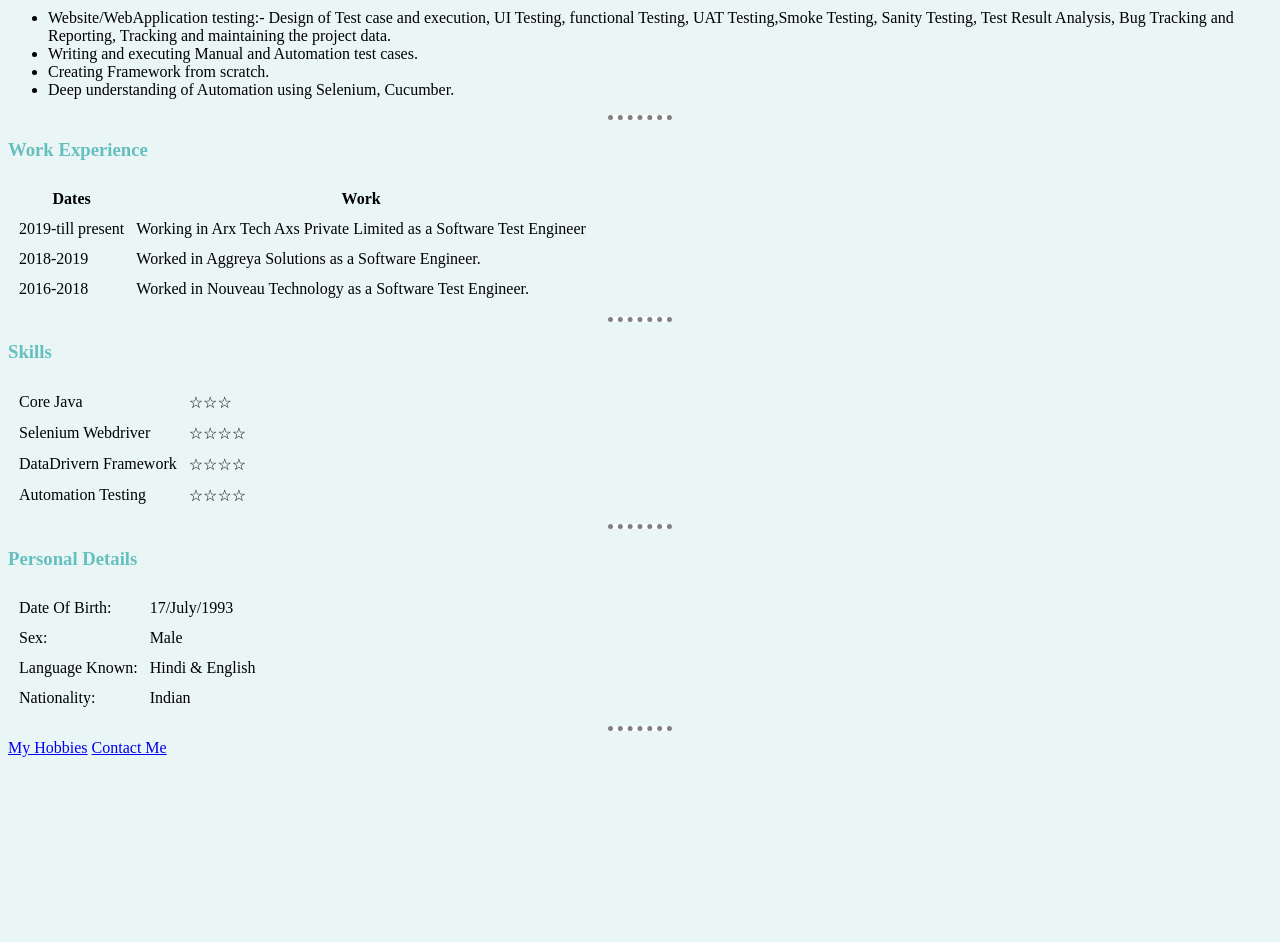
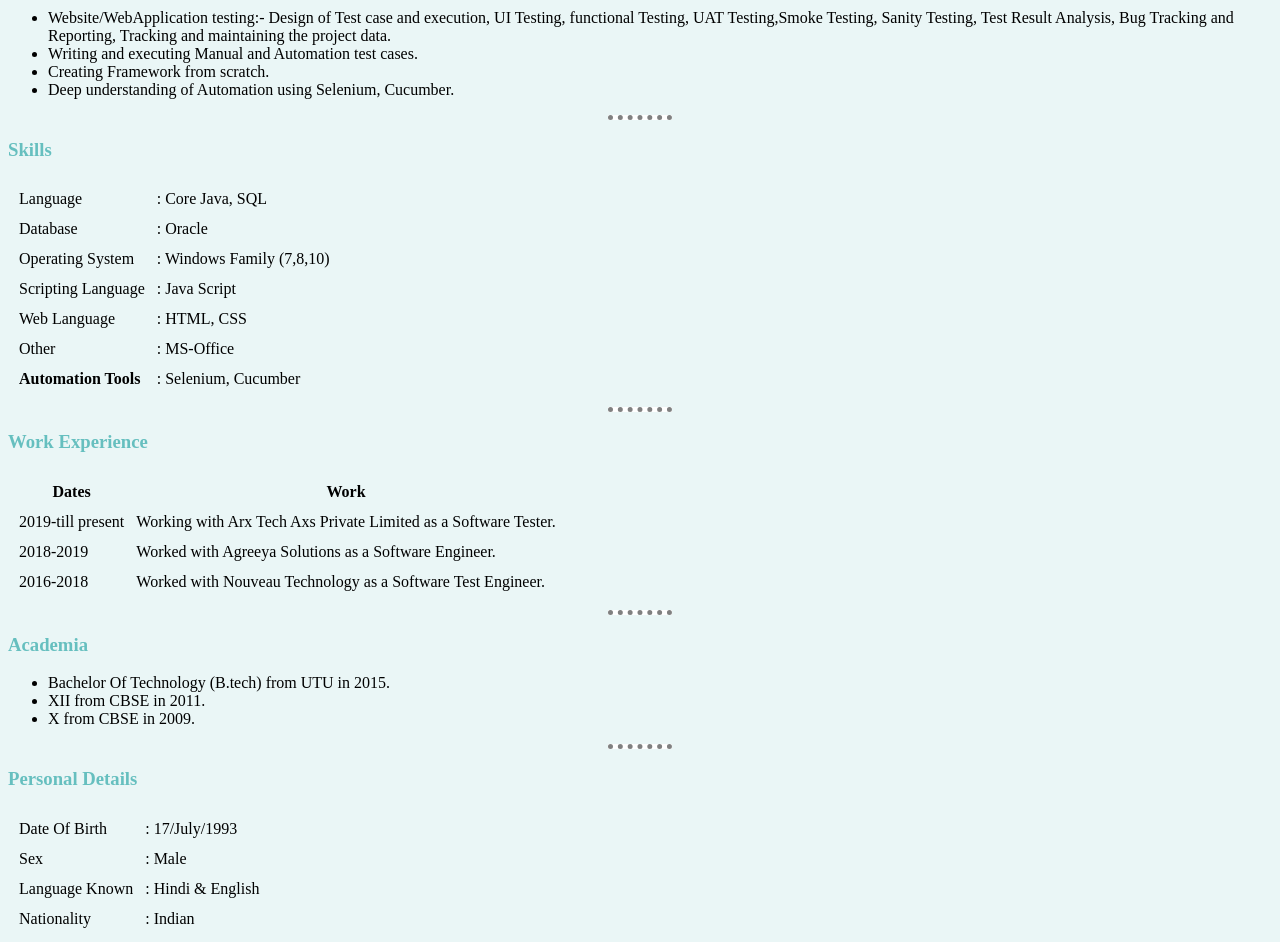
Before and after one commit to ojasvii/cv, a plain HTML site: page index.html in a window 1280 px wide. Shown: the part 780-1722 px from the top of the page. Before the commit the page ends 1545 px from the top, so only its background shows below. Drawn offline with Linux system fonts and the light colour scheme.

Commit message:
Change sin skill and images , css

```diff
--- a/css/styles.css
+++ b/css/styles.css
@@ -18,3 +18,6 @@ h1{
 h3{
   color: #66BFBF;
 }
+.contact-me{
+  font-size: 1.5rem;
+}
--- a/index.html
+++ b/index.html
@@ -10,14 +10,14 @@
       <tr>
         <td><img src="images/Ojasvii.png" alt="love"></td>
         <td><h1>Ojasvii Pratap Singh</h1>
-          <p><em>I am an <strong><a href="https://www.google.com/"> QA Engineer.</a></strong></em></p>
+          <p><em>I am an <strong><a href="https://www.google.com/"> Software Test Engineer.</a></strong></em></p>
           <p>Seeking a challenging job in Information Technology industry to utilize my knowledge
             and skills and earn a job which provides me job satisfaction and
             self-development and help me achieve personal as well as organization goals.</p></td>
       </tr>
     </table>
     <hr>
-    <h3>Profile Summary</h3>
+    <h3>Professional Summary</h3>
     <h4>Automation Testing:</h4>
       <ul>
         <li>Worked on Selenium web-driver for developing Test Script for Web Application.</li>
@@ -47,6 +47,38 @@
       <li>Deep understanding of Automation using Selenium, Cucumber.</li>
     </ul>
     <hr>
+    <h3>Skills</h3>
+    <table cellspacing="10">
+      <tr>
+        <td>Language</td>
+        <td>: Core Java, SQL</td>
+      </tr>
+      <tr>
+        <td>Database</td>
+        <td>: Oracle</td>
+      </tr>
+      <tr>
+        <td>Operating System</td>
+        <td>: Windows Family (7,8,10)</td>
+      </tr>
+      <tr>
+        <td>Scripting Language</td>
+        <td>: Java Script</td>
+      </tr>
+      <tr>
+        <td>Web Language</td>
+        <td>: HTML, CSS</td>
+      </tr>
+      <tr>
+        <td>Other</td>
+        <td>: MS-Office</td>
+      </tr>
+      <tr>
+        <td><b>Automation Tools</b></td>
+        <td>: Selenium, Cucumber</td>
+      </tr>
+    </table>
+    <hr>
     <h3>Work Experience</h3>
     <table cellspacing="10">
       <thead>
@@ -58,60 +90,47 @@
       <tbody>
         <tr>
           <td>2019-till present</td>
-          <td>Working in Arx Tech Axs Private Limited as a Software Test Engineer</td>
+          <td>Working with Arx Tech Axs Private Limited as a Software Tester.</td>
         </tr>
         <tr>
           <td>2018-2019</td>
-          <td>Worked in Aggreya Solutions as a Software Engineer.</td>
+          <td>Worked with Agreeya Solutions as a Software Engineer.</td>
         </tr>
         <tr>
           <td>2016-2018</td>
-          <td>Worked in Nouveau Technology as a Software Test Engineer.</td>
+          <td>Worked with Nouveau Technology as a Software Test Engineer.</td>
         </tr>
       </tbody>
     </table>
     <hr>
-    <h3>Skills</h3>
-    <table cellspacing="10">
-      <tr>
-        <td>Core Java</td>
-        <td>☆☆☆</td>
-      </tr>
-      <tr>
-        <td>Selenium Webdriver</td>
-        <td>☆☆☆☆</td>
-      </tr>
-      <tr>
-        <td>DataDrivern Framework</td>
-        <td>☆☆☆☆</td>
-      </tr>
-      <tr>
-        <td>Automation Testing</td>
-        <td>☆☆☆☆</td>
-      </tr>
-    </table>
+    <h3>Academia</h3>
+      <ul>
+        <li>Bachelor Of Technology (B.tech) from UTU in 2015.</li>
+        <li>XII from CBSE in 2011.</li>
+        <li>X from CBSE in 2009.</li>
+      </ul>
     <hr>
     <h3>Personal Details</h3>
     <table cellspacing="10">
       <tr>
-        <td>Date Of Birth:</td>
-        <td>17/July/1993</td>
+        <td>Date Of Birth</td>
+        <td>: 17/July/1993</td>
       </tr>
       <tr>
-        <td>Sex:</td>
-        <td>Male</td>
+        <td>Sex</td>
+        <td>: Male</td>
       </tr>
       <tr>
-        <td>Language Known:</td>
-        <td>Hindi & English</td>
+        <td>Language Known</td>
+        <td>: Hindi & English</td>
       </tr>
       <tr>
-        <td>Nationality:</td>
-        <td>Indian</td>
+        <td>Nationality</td>
+        <td>: Indian</td>
       </tr>
     </table>
     <hr>
-    <a href="hobbies.html">My Hobbies</a>
-    <a href="contact-me.html">Contact Me</a>
+    <!-- <a href="hobbies.html">My Hobbies</a> -->
+    <a class="contact-me" href="contact-me.html">Contact Me</a>
   </body>
 </html>
```
